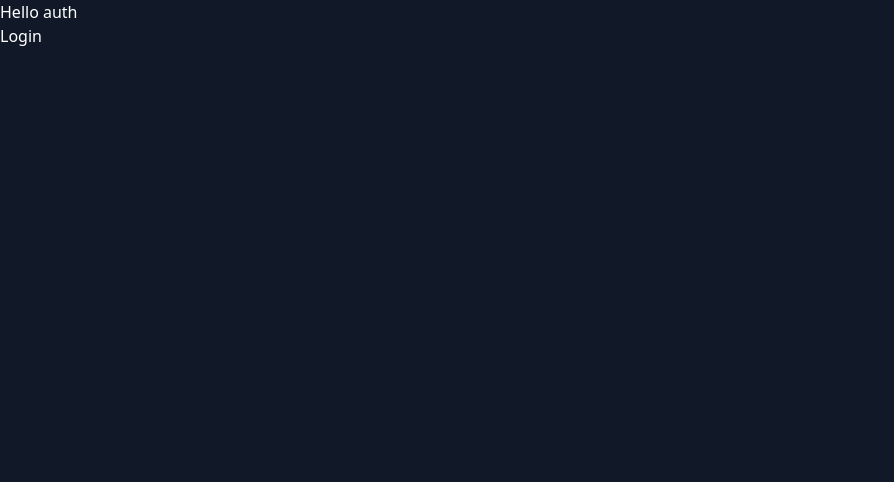
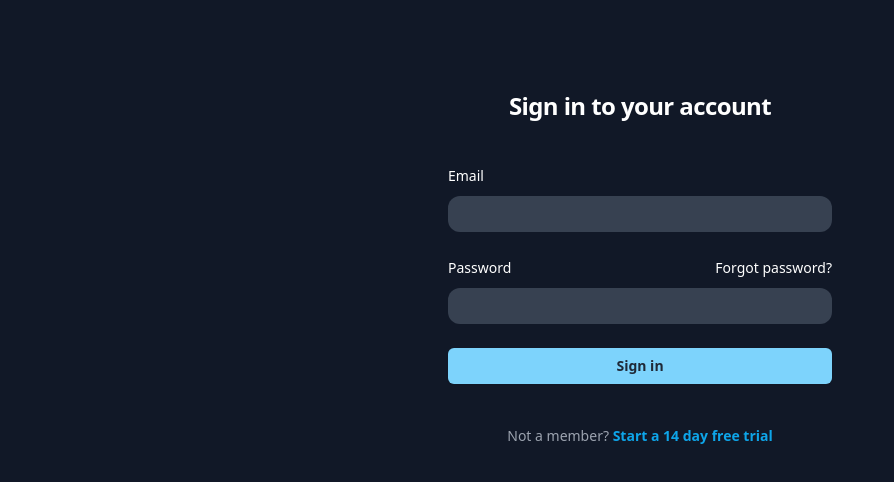
Before and after one commit to Anhelina4/app-weather, a React (Create React App) app: page /auth/login in a window 1280 px wide. Shown: the top 482 px of the page, without its empty margins (0-894 px from the left). Built offline with nearby package versions, Linux system fonts and the light colour scheme.

Commit message:
[LOGIN] Added Login form

```diff
--- a/src/Auth.tsx
+++ b/src/Auth.tsx
@@ -2,7 +2,6 @@ import { Outlet } from 'react-router-dom'
 function Auth() {
   return (
     <div>
-      Hello auth
       <Outlet />
     </div>
   )
--- a/src/domains/Map/components/LocationSearch/LocationSearch.tsx
+++ b/src/domains/Map/components/LocationSearch/LocationSearch.tsx
@@ -6,9 +6,6 @@ const LocationSearch = () => {
           type="text"
           name="price"
           id="price"
-          className="block w-full border-0 py-1.5 px-4   ring-inset
-          ring-gray-300 focus:ring-1 focus:ring-inset bg-gray-700
-           focus:ring-white sm:text-sm sm:leading-6"
           placeholder="Search by location..."
         />
       </div>
--- a/src/pages/Auth/Login/Login.tsx
+++ b/src/pages/Auth/Login/Login.tsx
@@ -1,5 +1,78 @@
 const Login = () => {
-  return <div>Login</div>
+  return (
+    <>
+      <div className="flex min-h-full flex-1 flex-col justify-center px-6 py-12 lg:px-8">
+        <div className="sm:mx-auto sm:w-full sm:max-w-sm">
+          <h2 className="mt-10 text-center text-2xl font-bold leading-9 tracking-tight">
+            Sign in to your account
+          </h2>
+        </div>
+
+        <div className="mt-10 sm:mx-auto sm:w-full sm:max-w-sm">
+          <form className="space-y-6" action="#" method="POST">
+            <div>
+              <label
+                htmlFor="email"
+                className="block text-sm font-medium leading-6">
+                Email
+              </label>
+              <div className="mt-2">
+                <input
+                  id="email"
+                  name="email"
+                  type="email"
+                  autoComplete="email"
+                  required
+                />
+              </div>
+            </div>
+
+            <div>
+              <div className="flex items-center justify-between">
+                <label
+                  htmlFor="password"
+                  className="block text-sm font-medium leading-6 ">
+                  Password
+                </label>
+                <div className="text-sm">
+                  <a href="#">Forgot password?</a>
+                </div>
+              </div>
+              <div className="mt-2">
+                <input
+                  id="password"
+                  name="password"
+                  type="password"
+                  autoComplete="current-password"
+                  required
+                />
+              </div>
+            </div>
+
+            <div>
+              <button
+                type="submit"
+                className="flex w-full justify-center rounded-md bg-sky-300 px-3 py-1.5
+                text-sm font-semibold leading-6 text-gray-800 shadow-sm hover:bg-sky-500
+                focus-visible:outline focus-visible:outline-2 focus-visible:outline-offset-2
+                 focus-visible:outline-sky-600">
+                Sign in
+              </button>
+            </div>
+          </form>
+
+          <p className="mt-10 text-center text-sm text-gray-400">
+            Not a member?{' '}
+            <a
+              href="#"
+              className="font-semibold leading-6 text-sky-500 hover:text-sky-500">
+              Start a 14 day free trial
+            </a>
+          </p>
+        </div>
+      </div>
+    </>
+  )
 }
 
 export default Login
--- a/src/styles/index.css
+++ b/src/styles/index.css
@@ -50,3 +50,12 @@ span, .span {
 .container {
   @apply p-2 md:p-0
 }
+input {
+  @apply block w-full border-0 py-1.5 px-4   ring-inset
+  ring-gray-300 focus:ring-1 focus:ring-inset bg-gray-700
+   focus:ring-white sm:text-sm sm:leading-6
+}
+
+label {
+  @apply block text-sm font-medium leading-6
+}
```
